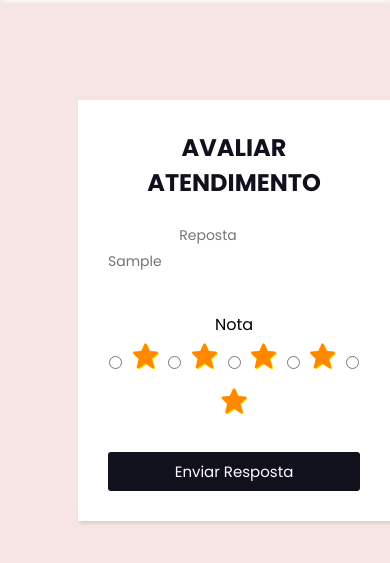
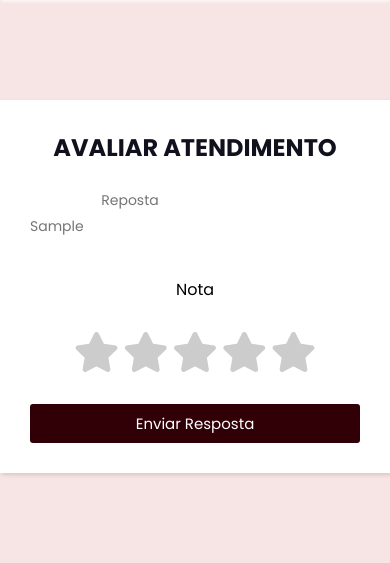
Before and after one commit to Codificados-DSM-2022/API-2022-1, a Flask app: page /avaliaradm/1 in a window 390 px wide. Shown: the part 56-619 px from the top of the page. Run offline with Flask 2, Linux system fonts and the light colour scheme; a user stored in the database is signed in; tables that the repository leaves empty hold one stand-in row (values such as "Sample post"); some libraries are stand-ins or nearby versions.

Commit message:
Correção de cores e CSS responsivo

```diff
--- a/src/app.py
+++ b/src/app.py
@@ -10,7 +10,7 @@ app = Flask(__name__)
 app.config['MYSQL_HOST'] = 'localhost'
 app.config['MYSQL_USER'] = 'root'
 
-app.config['MYSQL_PASSWORD'] = 'tuca123' # <- Coloque aqui sua senha do MySQL
+app.config['MYSQL_PASSWORD'] = 'fatec' # <- Coloque aqui sua senha do MySQL
 
 app.config['MYSQL_DB'] = 'API_Codificados'
 app.secret_key = 'super secret key'
--- a/src/static/style-adm.css
+++ b/src/static/style-adm.css
@@ -463,7 +463,7 @@ form .button-area {
   cursor: pointer;
   border-radius: 5px;
   padding: 13px 25px;
-  background: #11101D;
+  background-color: var(--color-main);
   margin-bottom: 20px;
 }
 
@@ -568,7 +568,7 @@ summary img {
 
 .conteudo {
   overflow-wrap: break-word;
-  width: 80%;
+  width: 100%;
 }
 
 .conteudo p {
@@ -599,7 +599,7 @@ summary img {
 }
 
 .perfil .right-side {
-  background: #11101D;
+  background-color: var(--color-main);
   padding: 1.5rem;
 }
 
@@ -705,10 +705,11 @@ summary img {
 }
 
 .formBx .form form input[type="submit"] {
-  background: #11101D;
+  background-color: var(--color-main);
   border: none;
   color: #fff;
-  max-width: 100px;
+  margin: 0 auto;
+  max-width: 150px;
   cursor: pointer;
 }
 
@@ -780,6 +781,10 @@ summary img {
     padding: 5px;
     font-size: 14px;
   }
+  .container .box .image{
+    width: 100px;
+    height: 100px;
+  }
 
 }
 
@@ -791,9 +796,6 @@ body {
   text-align: center;
 }
 
-.estrelas {
-  margin-top: 17%
-}
 
 .pieContainer {
   height: 250px;
@@ -887,32 +889,23 @@ body {
 
 /* ESTRELINHA */
 
-.rating-css div {
-  color: #ff8800;
-  font-size: 30px;
+/*ESTRELINHA*/
+.estrelas{
+  padding: 30px 0 ;
 }
-
-.rating-css div:hover {
-  color: #ff8800;
-  cursor: pointer;
+.estrelas input[type=radio] {
+  display: none;
 }
-
-.rating-css input+label {
-  cursor: pointer;
-  font-size: 30px;
-  text-shadow: 1px 1px 0 #ffe400;
+.estrelas label i.fa{
+  font-size: 2.5em
 }
-
-.rating-css input:checked+label~label {
-  color: #838383;
+.estrelas label i.fa:before {
+  content:'\f005';
+  color: #FC0;
 }
-
-.rating-css label:active {
-  transform: scale(0.8);
-  transition: 0.3s ease;
+.estrelas input[type=radio]:checked ~ label i.fa:before {
+  color: #CCC;
 }
-
-
 .btnact {
   text-decoration: none;
   outline: none;
@@ -1049,7 +1042,7 @@ body {
   padding: 8px 10px;
   font-size: 15px;
   border: 0px;
-  background: #11101D;
+  background-color: var(--color-main);
   color: #fff;
   cursor: pointer;
   border-radius: 3px;
@@ -1063,8 +1056,13 @@ body {
 .responder .form .inputfield:last-child {
   margin-bottom: 0;
 }
+@media (max-width: 586px){
+  .btns{
+    display: block;
+  }
+}
+@media (max-width:420px) {
 
-@media (max-width:420px) {
   .responder .form .inputfield {
     flex-direction: column;
     align-items: flex-start;
--- a/src/static/stylelogin.css
+++ b/src/static/stylelogin.css
@@ -132,8 +132,10 @@ input[type="submit"]:hover {
   text-decoration: underline;
 }
 
-@media(max-width:991px) {
+@media(max-width:768px) {
   .center {
-    width: 600px;
+    width: 100%;
+    height: 100%;
   }
+
 }
--- a/src/templates/adm/avaliar.html
+++ b/src/templates/adm/avaliar.html
@@ -5,6 +5,8 @@
   <meta charset="UTF-8">
   <meta name="viewport" content="width=device-width, initial-scale=1.0">
   <link href='https://unpkg.com/boxicons@2.0.7/css/boxicons.min.css' rel='stylesheet'>
+  <link rel="stylesheet" href="https://fonts.googleapis.com/icon?family=Material+Icons">
+  <link rel="stylesheet" href="https://cdnjs.cloudflare.com/ajax/libs/font-awesome/5.15.3/css/all.min.css" />
   <meta http-equiv="X-UA-Compatible" content="ie=edge">
   <link rel="stylesheet" href="../../static/style-adm.css">
   <title>Início</title>
@@ -21,11 +23,11 @@
     </button>
     <div class="info_header">
 
-      <a href="./perfil-adm">
+      <a href="/perfil-adm">
         <i class='bx bx-user'></i>
         <span class="links_name">Perfil</span>
       </a>
-      <a href="logout">
+      <a href="/logout">
         <i class='bx bx-log-out'></i>
         <span class="links_name">Sair</span>
       </a>
@@ -38,23 +40,22 @@
             d="M4.646 4.646a.5.5 0 0 1 .708 0L8 7.293l2.646-2.647a.5.5 0 0 1 .708.708L8.707 8l2.647 2.646a.5.5 0 0 1-.708.708L8 8.707l-2.646 2.647a.5.5 0 0 1-.708-.708L7.293 8 4.646 5.354a.5.5 0 0 1 0-.708z" />
         </svg>
       </button>
-      <a href="./index-adm">
+      <a href="/index-adm">
         <i class='bx bx-home'></i>Início</a>
-      <a href="./perfil-adm">
+      <a href="/perfil-adm">
         <i class='bx bx-user'></i>Perfil</a>
-      <a href="./lista-usuarios">
+      <a href="/lista-usuarios">
         <i class='bx bx-list-ul'></i>Lista de Usuários</a>
-      <a href="./relatorios">
+      <a href="/relatorios">
         <i class='bx bx-line-chart'></i>Relatórios</a>
-      <a href="./solicitar-adm">
+      <a href="/solicitar-adm">
         <i class='bx bx-message-add'></i>Solicitar</a>
-      <a href="./solicitacoes-p-adm">
+      <a href="/solicitacoes-p-adm">
         <i class='bx bx-message-dots'></i>Solicitações Pendentes</a>
-      <a href="./solicitacoes-r-adm">
+      <a href="/solicitacoes-r-adm">
         <i class='bx bx-message-check'></i>Solicitações Respondidas</a>
     </div>
   </div>
-  <main>
     <section>
       <div class="responder">
         <div class="title">
@@ -67,20 +68,19 @@
               <p>{{resposta}}</p>
             </div><br>
             <label>Nota</label>
-            <div class="rating-css">
-              <div class="star-icon">
-                <input type="radio" name="nota" value="1">
-                <label for="1" class="bx bxs-star"></label>
-                <input type="radio" name="nota" value="2">
-                <label for="2" class="bx bxs-star"></label>
-                <input type="radio" name="nota" value="3">
-                <label for="3" class="bx bxs-star"></label>
-                <input type="radio" name="nota" value="4">
-                <label for="4" class="bx bxs-star"></label>
-                <input type="radio" name="nota" value="5">
-                <label for="5" class="bx bxs-star"></label>
-              </div>
-            </div><br>
+            <div class="estrelas">
+              <input type="radio" id="cm_star-empty" name="nota" value="" checked/>
+              <label for="cm_star-1"><i class="fa"></i></label>
+              <input type="radio" id="cm_star-1" name="nota" value="1"/>
+              <label for="cm_star-2"><i class="fa"></i></label>
+              <input type="radio" id="cm_star-2" name="nota" value="2"/>
+              <label for="cm_star-3"><i class="fa"></i></label>
+              <input type="radio" id="cm_star-3" name="nota" value="3"/>
+              <label for="cm_star-4"><i class="fa"></i></label>
+              <input type="radio" id="cm_star-4" name="nota" value="4"/>
+              <label for="cm_star-5"><i class="fa"></i></label>
+              <input type="radio" id="cm_star-5" name="nota" value="5"/>
+            </div>
             <div class="inputfield">
               <input type="submit" value="Enviar Resposta" class="btn">
             </div>
@@ -88,7 +88,6 @@
         </form>
       </div>
     </section>
-  </main>
   <script src="../static/script.js"></script>
 </body>
 
--- a/src/templates/adm/solicitar.html
+++ b/src/templates/adm/solicitar.html
@@ -64,7 +64,7 @@
           <div class="dbl-field">
             <div class="field">
               <input type="text" class="input" name="Chamado_titulo" placeholder="Titulo do Problema">
-              <i class='fas fa-user'></i>
+              <i class='bx bx-comment-error' ></i>
             </div>
             <div class="dropdown">
               <select id="Chamado_tipo" name="Chamado_tipo">
--- a/src/templates/cadastro.html
+++ b/src/templates/cadastro.html
@@ -51,7 +51,7 @@
                 </div>
             </div>
             <div class="down-side">
-                <input type="checkbox" name="check" id="check">Concordo em armazenar meus dados
+                <input type="checkbox" name="check" id="check" required>Concordo em armazenar meus dados
             </div><br>
             <p>{{msg}}</p><br>
             <input type="submit" value="Cadastrar">
--- a/src/templates/login.html
+++ b/src/templates/login.html
@@ -3,6 +3,8 @@
 
 <head>
   <meta charset="utf-8">
+  <meta http-equiv="X-UA-Compatible" content="IE=edge">
+  <meta name="viewport" content="width=device-width, initial-scale=1.0">
   <title>Login</title>
   <link rel="stylesheet" href="../static/stylelogin.css">
 </head>
```
Also changed, not shown: src/static/style-cadastro.css (+2 -7 lines), src/templates/usuario/avaliar.html (+6 -6 lines), src/templates/usuario/solicitacoes-r.html (+10 -0 lines).
